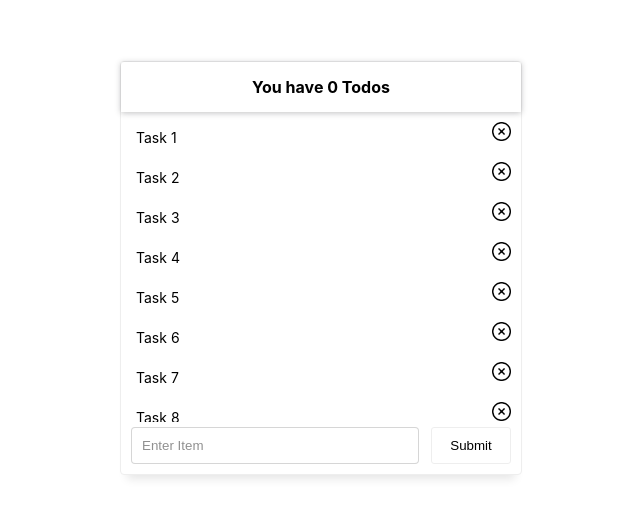
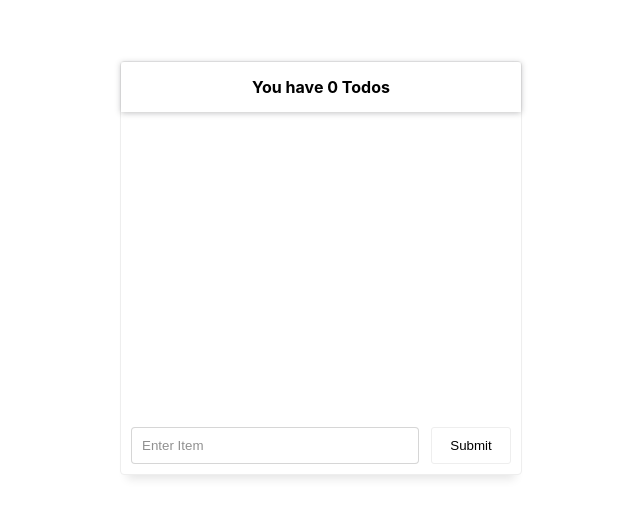
Before and after one commit to allindeveloper/my-testapp, a React (Create React App) app: page / in a window 1280 px wide. Shown: the part 131-648 px from the top of the page, without its empty margins (319-959 px from the left). Built offline with nearby package versions, Linux system fonts and the light colour scheme.

Commit message:
still working on delete todo function

```diff
--- a/src/pages/Todo/Todo.js
+++ b/src/pages/Todo/Todo.js
@@ -5,58 +5,9 @@ import CustomButton from "../../components/Button/CustomButton";
 import TodoItem from "../../components/Item/TodoItem";
 import { useState } from "react";
 const Todo = () => {
-  const dummyTodos = [
-    {
-      id: 1,
-      name: "Task 1",
-    },
-    {
-      id: 2,
-      name: "Task 2",
-    },
-    {
-      id: 3,
-      name: "Task 3",
-    },
-    {
-      id: 4,
-      name: "Task 4",
-    },
-    {
-      id: 5,
-      name: "Task 5",
-    },
-    {
-      id: 6,
-      name: "Task 6",
-    },
-    {
-      id: 7,
-      name: "Task 7",
-    },
-    {
-      id: 8,
-      name: "Task 8",
-    },
-    {
-      id: 9,
-      name: "Task 9",
-    },
-    {
-      id: 10,
-      name: "Task 10",
-    },
-    {
-      id: 11,
-      name: "Task 11",
-    },
-    {
-      id: 12,
-      name: "Task 12",
-    },
-  ];
+
   const [todoValue, setTodoValue] = useState("");
-
+  const [todos, setTodos] = useState([])
 
   const onInputChange = (event) => {
     const newTodo = event.target.value;
@@ -68,6 +19,12 @@ const Todo = () => {
         alert("Please enter a todo item")
     }else {
         //  add the new todo to the array
+        const randomNumber = Math.floor(Math.random() * 101) //0 - 100
+        const newArray = todos.concat({
+          name:todoValue,
+          id:randomNumber
+        });
+        setTodos(newArray)
         alert(`Heyy your new todo item ${todoValue} has been submitted.`)
         setTodoValue("")
     }
@@ -75,13 +32,18 @@ const Todo = () => {
 
   const deleteTodo = (todoItem) => {
     alert(`${todoItem.name} with id ${todoItem.id} has been deleted`)
+
+    todos.filter((todos,)=>{
+
+    })
+
   }
   return (
     <div className={todoStyles.todo}>
-      <Header title="Todos" />
+      <Header title="Todos" count={todos.length} />
       <div className={todoStyles.todoWrapper}>
-        {dummyTodos.map((item) => (
-          <TodoItem key={item.id.toString()} deleteTodo={deleteTodo} todoItem={item} />
+        {todos && todos.length>0 && todos.map((item) => (
+          <TodoItem key={item?.id.toString()} deleteTodo={deleteTodo} todoItem={item} />
         ))}
       </div>
 
```
